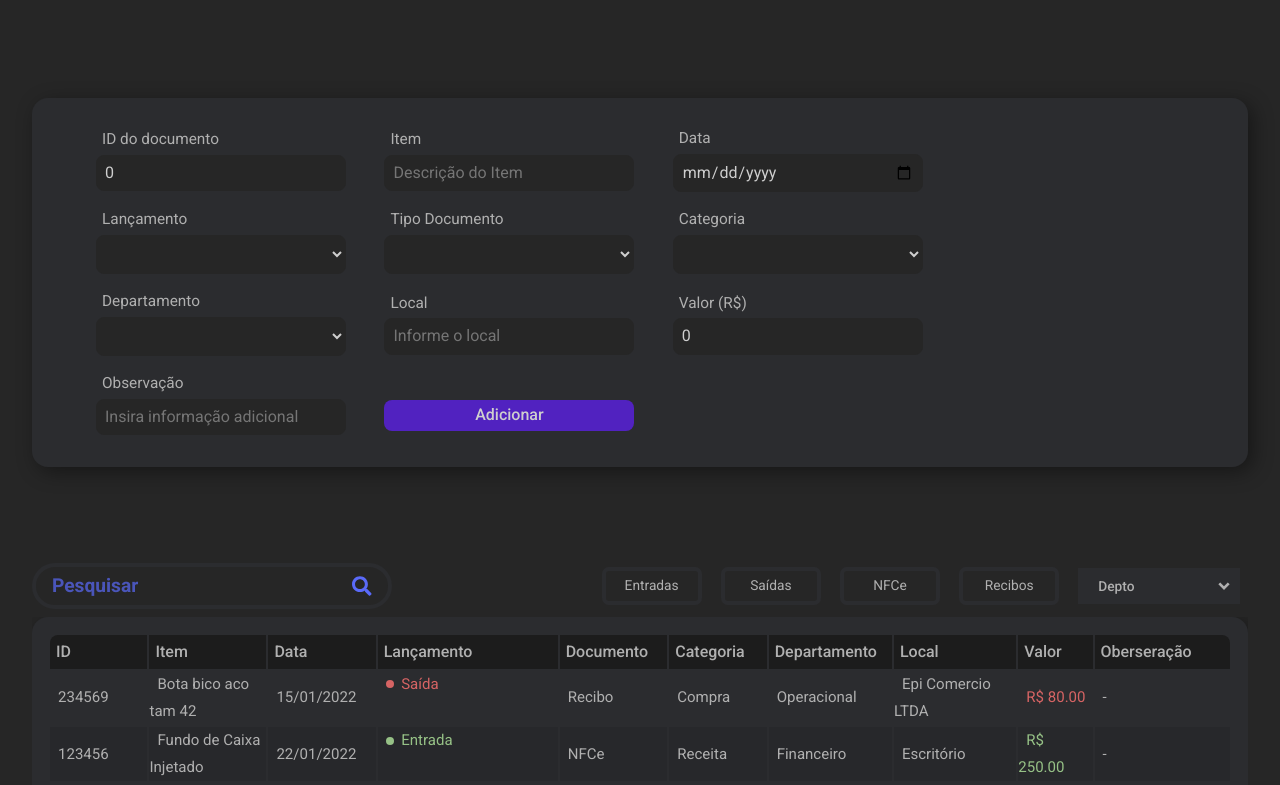
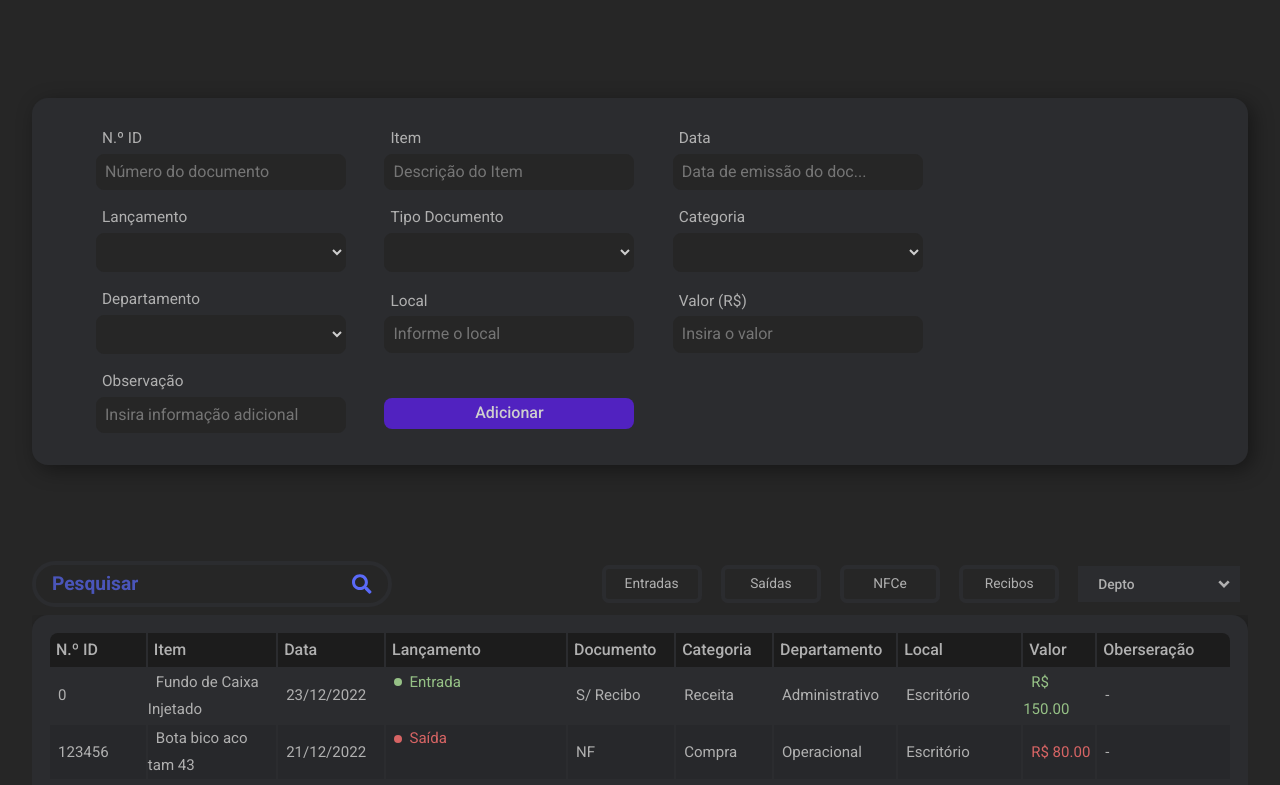
Before and after one commit to Fsouzza/chacal-servicev2, a React (Create React App) app: page / in a window 1280 px wide. Shown: the part 1060-1845 px from the top of the page. Built offline with nearby package versions, Linux system fonts and the light colour scheme.

Commit message:
refatoracao component input

```diff
--- a/src/pages/fluxoCaixa/addFluxo/addFluxo.tsx
+++ b/src/pages/fluxoCaixa/addFluxo/addFluxo.tsx
@@ -2,7 +2,6 @@ import { useState } from 'react';
 import styles from './addfluxo.module.scss';
 import { Input } from './inputs/Input';
 import { Select } from './selects/Select';
-import { InputValue } from './inputs/InputValue';
 
 export const AddFluxoCaixa = () => {
   const [dataField, setDataField] = useState('');
@@ -10,11 +9,11 @@ export const AddFluxoCaixa = () => {
   const [categoriaField, setCategoriaField] = useState('');
   const [deptoField, setDeptoField] = useState('');
   const [docField, setDocField] = useState('');
-  const [idField, setIdField] = useState(0);
+  const [idField, setIdField] = useState('');
   const [localField, setLocalField] = useState('');
   const [itemField, setItemField] = useState('');
   const [obsField, setObsField] = useState('');
-  const [valorField, setValorField] = useState(0);
+  const [valorField, setValorField] = useState('');
   const documentos = ['', 'Comprovante', 'NFCe', 'NF', 'Recibo', 'S/ Recibo'];
   const lancamentos = ['', 'Entrada', 'Saída'];
   const categorias = ['', 'Compra', 'Despesa', 'Pagamentos', 'Receita', 'Refeição', 'Retirada', 'Serviços', 'Vale Transporte', 'Veiculo', 'VR+VT'];
@@ -27,24 +26,24 @@ export const AddFluxoCaixa = () => {
     setCategoriaField('');
     setDeptoField('');
     setDocField('');
-    setIdField(0);
+    setIdField('');
     setLocalField('');
     setItemField('');
     setObsField('');
-    setValorField(0);
+    setValorField('');
   };
 
   return(
     <form id='add' className={styles.add}>
-      <InputValue htmlFor='numero' placeholder='Número do documento' label='ID do documento' id='numero' type='number' required={true} value={idField} setInput={value => setIdField(value)}/>
+      <Input htmlFor='numero' placeholder='Número do documento' label='N.º ID' id='numero' type='text' onFocus={(e) => (e.target.type='number')} onBlur={(e) => (e.target.type='text')} required={true} value={idField} setInput={value => setIdField(value)}/>
       <Input htmlFor='item' placeholder='Descrição do Item' label='Item' id='item' type='text' required={true} value={itemField} setInput={value => setItemField(value)}/>
-      <Input htmlFor='data' id='data' label='Data' type='date' required={true} value={dataField} setInput={value => setDataField(value)}/>
+      <Input htmlFor='data' placeholder='Data de emissão do doc...' id='data' label='Data' type='text' onFocus={(e) => (e.target.type='date')} onBlur={(e) => (e.target.type='text')} required={true} value={dataField} setInput={value => setDataField(value)}/>
       <Select label='Lançamento' id='lancamento' htmlFor='lancamento' itens={lancamentos} required={true} value={lancamentoField} setSelected={value => setLancamentoField(value)}/>
       <Select label='Tipo Documento' id='doc' htmlFor='doc' itens={documentos} required={true} value={docField} setSelected={value => setDocField(value)}/>
       <Select label='Categoria' id='categoria' htmlFor='categoria' itens={categorias} required={true} value={categoriaField} setSelected={value => setCategoriaField(value)}/>
       <Select label='Departamento' id='dpto' htmlFor='dpto' itens={departamentos} required={true} value={deptoField} setSelected={value => setDeptoField(value)}/>
       <Input htmlFor='local' placeholder='Informe o local' label='Local' id='local' type='text' required={true} value={localField} setInput={value => setLocalField(value)}/>
-      <InputValue htmlFor='valor' placeholder='Insira o valor' label='Valor (R$)' id='numero' type='number' required={true} value={valorField} setInput={value => setValorField(value)}/>
+      <Input htmlFor='valor' placeholder='Insira o valor' label='Valor (R$)' id='numero' type='text' onFocus={(e) => (e.target.type='number')} onBlur={(e) => (e.target.type='text')} required={true} value={valorField} setInput={value => setValorField(value)}/>
       <Input htmlFor='obs' placeholder='Insira informação adicional' label='Observação' id='obs' type='text' required={true} value={obsField} setInput={value => setObsField(value)}/>
       <div>
         <button onSubmit={clearFields}>
--- a/src/pages/fluxoCaixa/addFluxo/inputs/Input.tsx
+++ b/src/pages/fluxoCaixa/addFluxo/inputs/Input.tsx
@@ -7,9 +7,11 @@ interface Props {
   setInput: React.Dispatch<React.SetStateAction<string>>
   value: string | number
   placeholder?: string
+  onFocus?: React.FocusEventHandler<HTMLInputElement>
+  onBlur?: React.FocusEventHandler<HTMLInputElement>
 }
 
-export const Input = ({ htmlFor, id, label, type, required, setInput, value, placeholder}: Props) => {
+export const Input = ({ htmlFor, id, label, type, required, setInput, value, placeholder, onFocus,  onBlur}: Props) => {
   const placeholderModificada = `${placeholder}`;
 
   return(
@@ -24,6 +26,8 @@ export const Input = ({ htmlFor, id, label, type, required, setInput, value, pla
         required={required}
         placeholder={placeholderModificada}
         onChange={e => setInput(e.target.value)}
+        onFocus={onFocus}
+        onBlur={onBlur}
       />
     </div>
   );
--- a/src/pages/fluxoCaixa/addFluxo/inputs/InputValue.tsx
+++ /dev/null
@@ -1,30 +0,0 @@
-interface Props {
-  htmlFor: string
-  id: string
-  label: string
-  type: string
-  required: boolean
-  setInput: React.Dispatch<React.SetStateAction<number>>
-  value: number
-  placeholder: string
-}
-
-export const InputValue = ({ htmlFor, id, label, type, required, setInput, value, placeholder}: Props) => {
-  const placeholderModificada = `${placeholder}`;
-
-  return(
-    <div>
-      <label htmlFor={htmlFor}>
-        {label}
-      </label>
-      <input
-        id={id}
-        type={type}
-        value={value}
-        required={required}
-        placeholder={placeholderModificada}
-        onChange={e => setInput(parseFloat(e.target.value))}
-      />
-    </div>
-  );
-};
--- a/src/pages/fluxoCaixa/tabelaRegistro/index.tsx
+++ b/src/pages/fluxoCaixa/tabelaRegistro/index.tsx
@@ -18,7 +18,7 @@ export const TabelaCaixa = (props: Props) => {
   const currentPages = pageNumber * itemPerPage;
   const colunas = [
     {
-      label: 'ID'
+      label: 'N.º ID'
     },
     {
       label: 'Item'
@@ -55,18 +55,18 @@ export const TabelaCaixa = (props: Props) => {
   }
 
   useEffect(()=> {
-    const listaBusca = items.filter(item => verificaBusca(item.item)
+    const listaBusca = items.filter(item =>
+      verificaBusca(item.item)
       || verificaBusca(item.tipo)
       || verificaBusca(item.departamento)
       || verificaBusca(item.categoria)
       || verificaBusca(item.local)
       || verificaBusca(item.lancamentos)
     );
-
     setLista(listaBusca);
   }, [items, busca]);
 
-  const displayTable = lista.slice(currentPages, currentPages + itemPerPage).map((item, index) => (
+  const displayTable = lista.sort((a,b) => a.date < b.date ? 1 : -1).slice(currentPages, currentPages + itemPerPage).map((item, index) => (
     <tr key={index}>
       <td>{item.id}</td>
       <td>{item.item}</td>
@@ -102,7 +102,7 @@ export const TabelaCaixa = (props: Props) => {
           </tr>
         </thead>
         <tbody>
-          {displayTable}
+          { displayTable }
         </tbody>
       </table>
       <ReactPaginate
```
